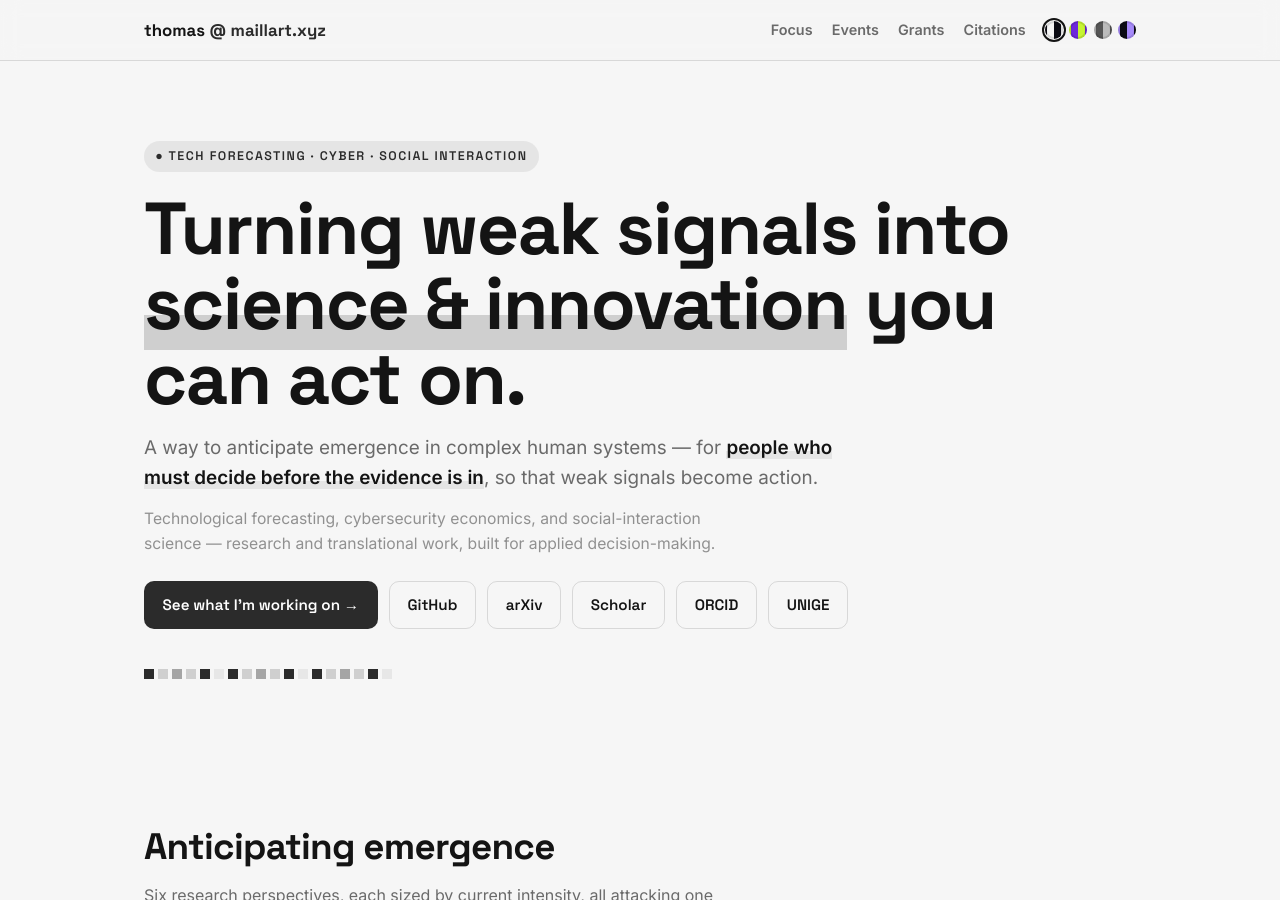
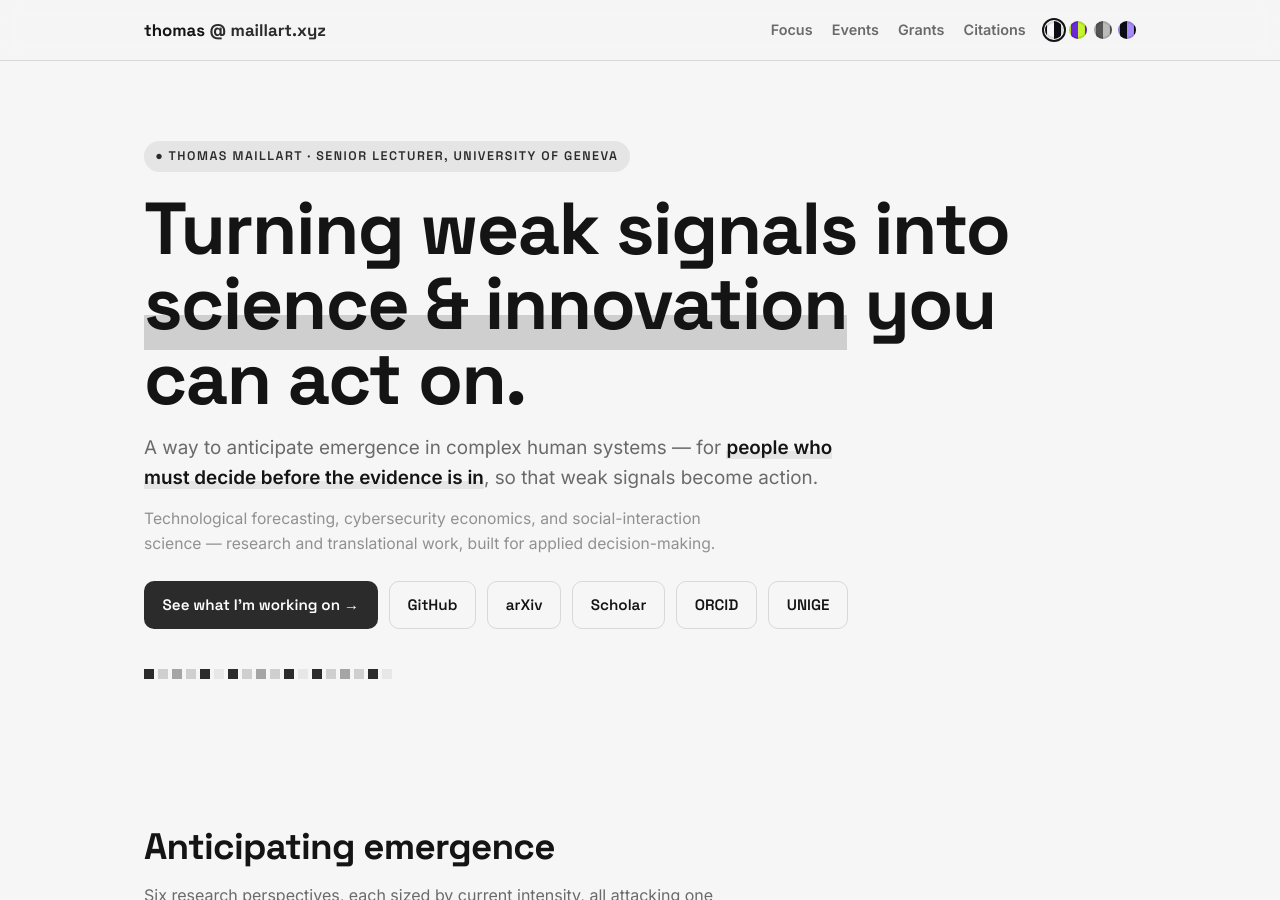
Before and after one commit to wazaahhh/wazaahhh.github.io, a Jekyll site: the page built from lab.html, in a window 1280 px wide and 900 px high. Built offline with Jekyll 4.4.1, drawn with Linux system fonts in a browser that asks for light colours.

Commit message:
Name on the page, IndexNow key for Bing
Put "Thomas Maillart · Senior Lecturer, University of Geneva" in the hero
eyebrow: the name was only in the title and the brand read "thomas @
maillart.xyz", so a name search had little visible text to match.

Add the IndexNow key file so new and changed URLs can be pushed straight to
Bing (and DuckDuckGo, which uses Bing's index) instead of waiting for a crawl.

Claude-Session: https://claude.ai/code/session_01RMcxtMG4vAJ5pS85FWCi9E

```diff
--- /dev/null
+++ b/f4047bee0fa4cdf285659331639995b5.txt
@@ -0,0 +1 @@
+f4047bee0fa4cdf285659331639995b5
--- a/lab.html
+++ b/lab.html
@@ -577,7 +577,7 @@ footer { border-top:1px solid var(--line); padding:2.5rem 0; color:var(--muted);
 
 <a id="top"></a>
 <header class="hero"><div class="wrap">
-  <span class="eyebrow">● Tech forecasting · cyber · social interaction</span>
+  <span class="eyebrow">● Thomas Maillart · Senior Lecturer, University of Geneva</span>
   <h1>Turning weak signals into <span class="hl">science &amp; innovation</span> you can act on.</h1>
   <p class="lede">A way to anticipate emergence in complex human systems &mdash; for <span class="hl-pop">people who must decide before the evidence is in</span>, so that weak signals become action.</p>
   <p class="lede-sub">Technological forecasting, cybersecurity economics, and social-interaction science &mdash; research and translational work, built for applied decision-making.</p>
```
